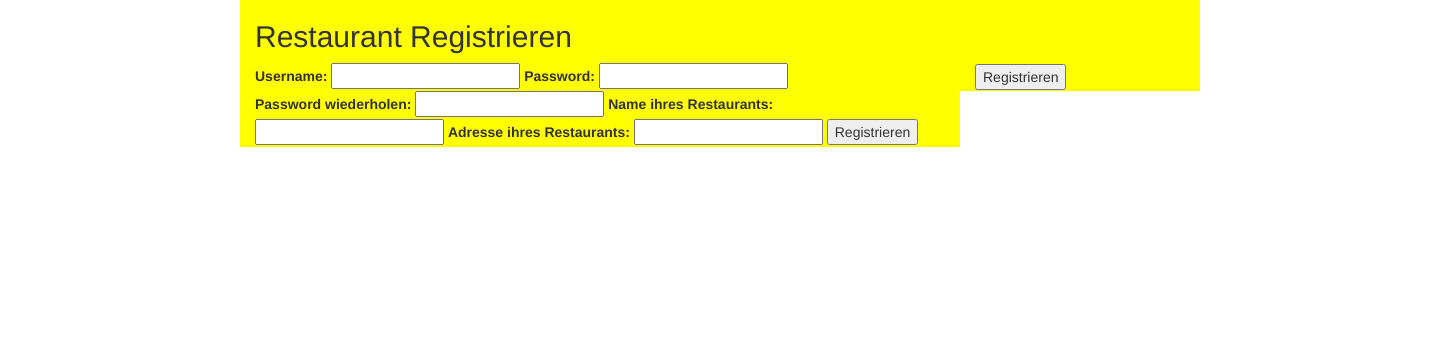
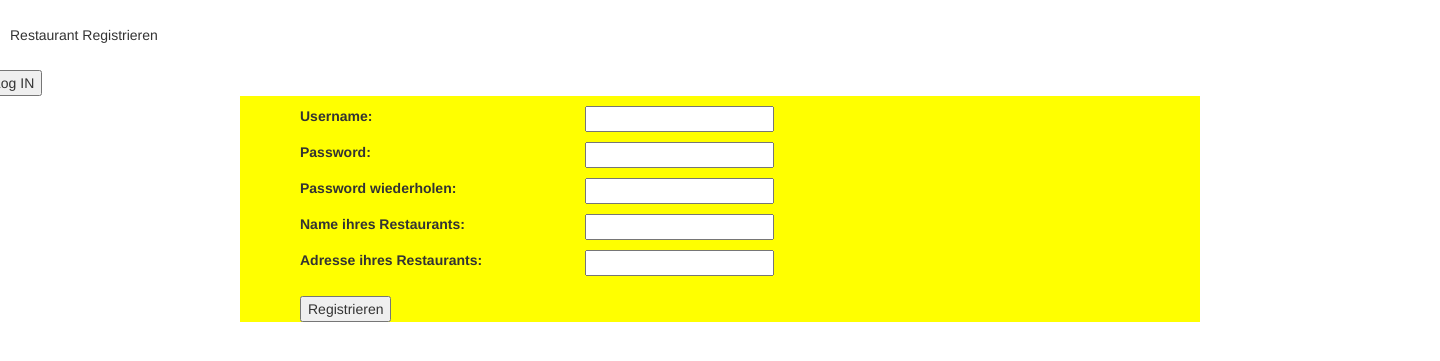
Before and after one commit to Schlumpf1/DatenbankPraktikumv0.1, a Flask app: template templates/restaurant_register.html in a window 1440 px wide. Shown: the top 361 px of the page. Run offline with Flask 3, Linux system fonts and the light colour scheme; the template is opened without the code that fills it, so the values that code supplies are empty; some libraries are stand-ins or nearby versions.

Commit message:
Registrieren und login soweit fertig gestellt

```diff
--- a/app.py
+++ b/app.py
@@ -1,4 +1,4 @@
-from flask import Flask, render_template, render_template, redirect, request
+from flask import Flask, render_template, render_template, redirect, request, jsonify
 import zugreifer
 from module_openingTime import *
 import os
@@ -105,11 +105,13 @@
         username = request.form['username']
         password = request.form['password']
         #versuch login auszuführen
-        #if zugreifer.getPasswordForLoginparams(username) == password:
-        return redirect("/restaurant")
+        if zugreifer.existUsername(username):
+            if zugreifer.checkLogindata(username,password):
+                return redirect("/restaurant")
 
-    else:
-        return render_template('restaurant_login.html')
+
+    #elif request.method == 'GET':
+    return render_template('restaurant_login.html')
 
 @app.route("/restaurant/registrieren", methods =['POST', 'GET'])
 def restaurant_register():
@@ -121,8 +123,12 @@
         adresse = request.form['adresse']
         if password == passwordControll:
             #usernamedopplung pruefen
-            zugreifer.insertNewRestaurant(username, password, restaurantName, adresse)
-            return redirect('/restaurant')
-
-    else:
-        return render_template('restaurant_register.html')
+            if zugreifer.existUsername(username) ==False:
+                zugreifer.insertNewRestaurant(username, password, restaurantName, adresse)
+                return redirect('/restaurant')
+            else:
+                render_template('restaurant_register.html',message="Username already in use!")
+        else:
+            return jsonify(error='Username already exists!'), 402
+    #Wenn Methode != POST, password != passwordControll
+    return render_template('restaurant_register.html',message = "")
--- a/templates/restaurant_register.html
+++ b/templates/restaurant_register.html
@@ -9,33 +9,71 @@
         <title>Restaurant LOGIN-PAGE</title>
     </head>
     <body>
+        <div class="row">
+            <div class="col-auto mr-auto">
+                <p style="white-space: nowrap; margin:25px;">Restaurant Registrieren</p>
+            </div>
+            <div class="col-auto">
+                <button  type="button" onclick="window.location.href = 'restaurant/login';" >Log IN</button>
+            </div>
+        </div>
         <div class="col-sm-2"></div>
-        <div class="col-sm-6" style="background-color:yellow;">
+        <div class="col-sm-8" style="background-color:yellow;">
+            <div class="col-sm-6">
             <form action="/restaurant/registrieren" method="post">
-                <h2>Restaurant Registrieren</h2>
+
+                <div class="container" style="margin-top:10px;">
+                    <div class="col-sm-3">
                         <label for="username">Username:</label>
+                    </div>
+                    <div class="col-sm-3">
                         <input type="text" id="username" name="username" required >
-
+                    </div>
+                </div>
+                <div class="container" style="margin-top:10px;">
+                    <div class="col-sm-3">
                         <label for="password">Password:</label>
+                    </div>
+                    <div class="col-sm-3">
                         <input type="password" id="password" name="password" required>
-
+                    </div>
+                </div>
+                <div class="container" style="margin-top:10px;">
+                    <div class="col-sm-3">
                         <label for="passwordControll">Password wiederholen:</label>
+                    </div>
+                    <div class="col-sm-3">
                         <input type="password" id="passwordControll" name="passwordControll" required>
-
+                    </div>
+                </div>
+                <div class="container" style="margin-top:10px;">
+                    <div class="col-sm-3">
                         <label for="restaurantName">Name ihres Restaurants:</label>
+                    </div>
+                    <div class="col-sm-3">
                         <input type="text" id="restaurantName" name="restaurantName" required >
-
+                    </div>
+                </div>
+                <div class="container" style="margin-top:10px;">
+                    <div class="col-sm-3">
                         <label for="Adresse">Adresse ihres Restaurants:</label>
+                    </div>
+                    <div class="col-sm-3">
                         <input type="text" id="adresse" name="adresse" required >
-
+                    </div>
+                </div>
+                <div class="container" style="margin-top:10px;">
+                    <div id="userInfo" style="display: contents;">{{ message}}</div>
+                </div>
+                <div class="container" style="margin-top:10px;">
+                    <div class="col-sm-2">
                         <button type="submit">Registrieren</button>
+                    </div>
+                </div>
             </form>
             </div>
+        </div>
 
-        <div class="col-sm-2" style="background-color:yellow;">
-            <div style="height: 64px;"></div>
-            <button type="button" onclick="window.location.href = 'restaurant/registrieren';">Registrieren</button>
-            <div style="height: 1px;"></div>
-        </div>
+
     </body>
 </html>
```
Also changed, not shown: zugreifer.py (+15 -3 lines), Database.db. Lines whose indentation alone changed are shown as unchanged.
